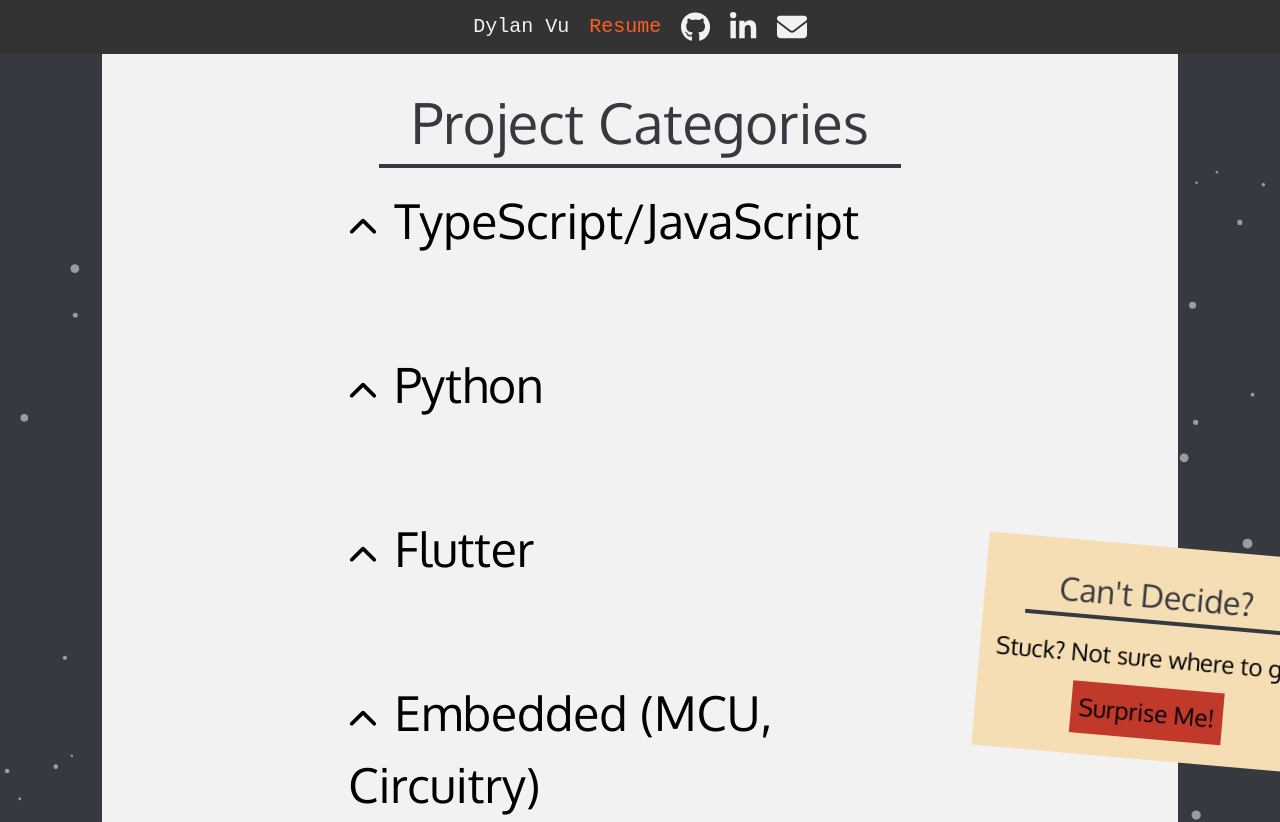
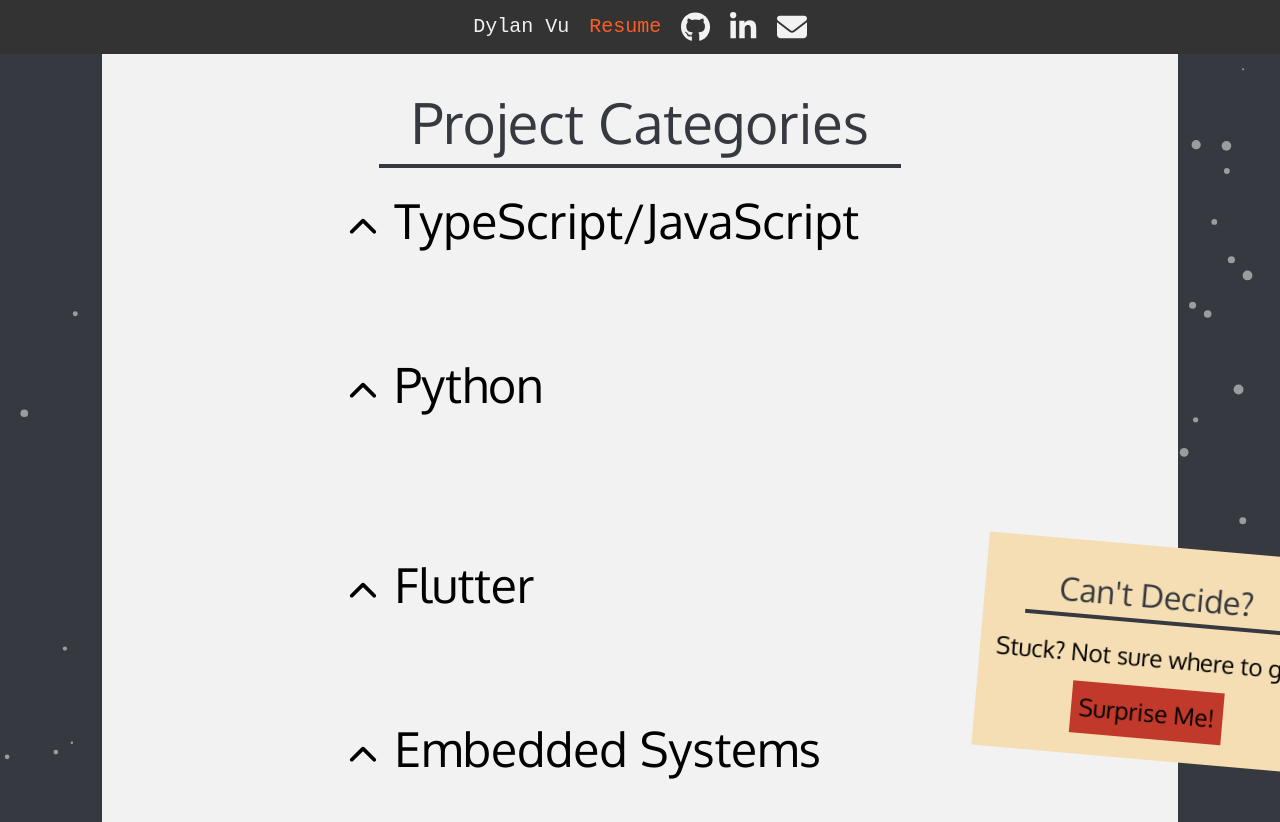
Before and after one commit to dylanvu/dylanvu.github.io, a Next.js app in the folder dylanvu-portfolio/: page /projects in a window 1280 px wide. Shown: the top 822 px of the page. Built offline with nearby package versions, Linux system fonts and the light colour scheme; a web font is replaced by a local one.

Commit message:
tweak project group descriptions and title

```diff
--- a/dylanvu-portfolio/src/app/projects/page.tsx
+++ b/dylanvu-portfolio/src/app/projects/page.tsx
@@ -8,21 +8,21 @@ export default function Projects() {
     const sections: navigationObject[] = [
         {
             displaySection: "TypeScript/JavaScript",
-            info: "Web Dev, Discord Bots",
+            info: "Web Development",
             urlSegment: "ts-js"
         },
         {
             displaySection: "Python",
-            info: "Computer Vision, Rasp. Pi Stuff, Web Scraping",
+            info: "Computer Vision, Rasperry Pi Stuff, Web Scraping",
             urlSegment: "python"
         },
         {
             displaySection: "Flutter",
-            info: "App Dev",
+            info: "Mobile Application Development",
             urlSegment: "flutter"
         },
         {
-            displaySection: "Embedded (MCU, Circuitry)",
+            displaySection: "Embedded Systems",
             info: "Arduino, ESP32, Circuitry, Hardware",
             urlSegment: "embedded"
         },
```
